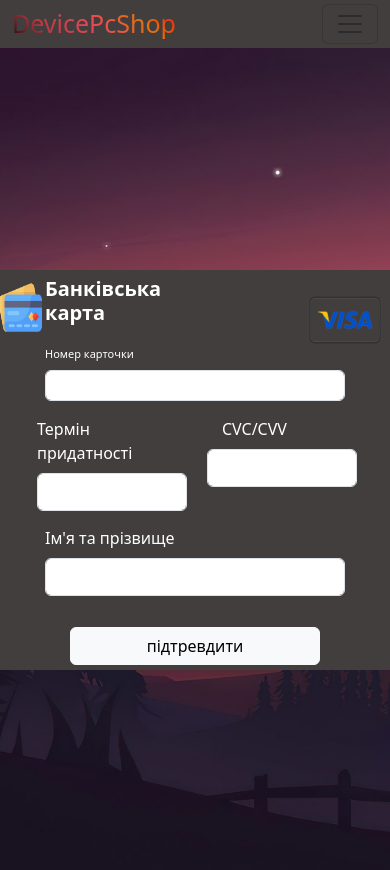
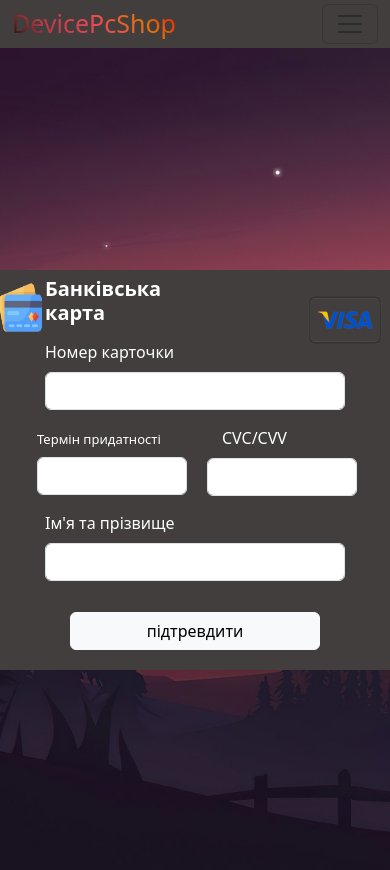
Before and after one commit to MarcelloTar/computer_store, a plain HTML site: page Card.html in a window 390 px wide. Drawn offline with nearby package versions, Linux system fonts and the light colour scheme.

Commit message:
адаптація

```diff
--- a/Card.html
+++ b/Card.html
@@ -69,14 +69,14 @@
         </div>
         <div class="nomerkartky">
             <div class="mb-3">
-                <label for="formGroupExampleInput" class="form-label number_card" style="color: white;">Номер карточки</label>
+                <label for="formGroupExampleInput" class="form-label" style="color: white;">Номер карточки</label>
                 <input type="number" min="1000000000000000" max="9999999999999999" class="form-control number_card" id="formGroupExampleInput" placeholder="" onkeyup="if(parseInt(this.value)>9999999999999999){ this.value =9999999999999999; return false; }">
             </div>
         </div>
         <div class="kreditnakarna2 nomerkartky">
             <div class="row">
                 <div class="col">
-                    <label for="formGroupExampleInput" class="form-label" style="color: white;">Термін придатності</label>
+                    <label for="formGroupExampleInput" class="form-label Expiration_date" style="color: white;">Термін придатності</label>
                     <input type="text" class="form-control card_text" placeholder="" aria-label="First name" >
                 </div>
                 <div class="col" >
--- a/css/Card.css
+++ b/css/Card.css
@@ -179,8 +179,8 @@
       background-size: cover;
       height: 100vh;
     }
-    .number_card{
-        font-size: 11px;
+    .Expiration_date{
+        font-size: 13px;
     }
 }
 @media screen and (max-width: 380px) {
```
